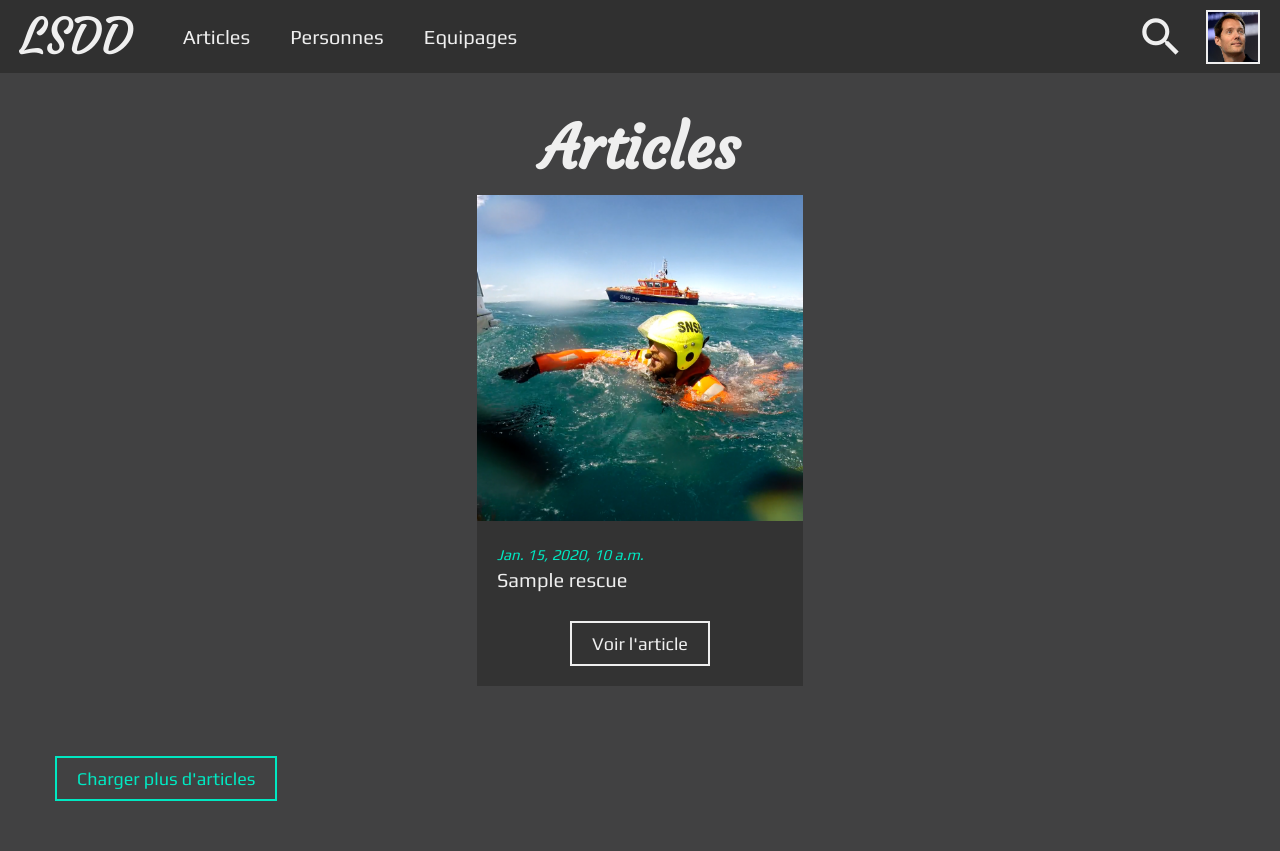
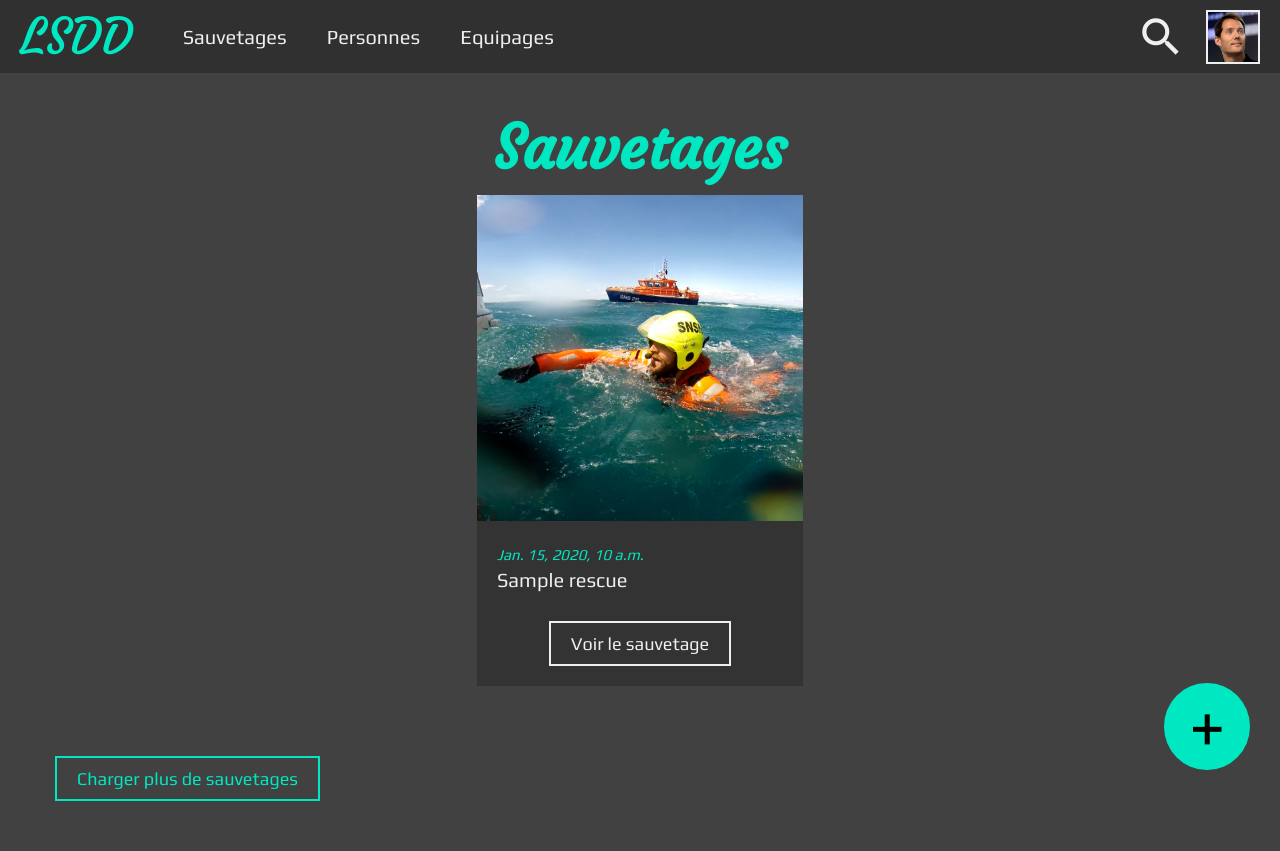
Before and after one commit to flifloo/nuitdelinfo-2021, a Django app: template templates/article/articles.html in a window 1280 px wide. Run offline with Django 3.2, Linux system fonts and the light colour scheme; the template is opened without the code that fills it: most values are stand-ins (such as "Sample title", 1, 10 or a date in 2020); some libraries are stand-ins or nearby versions.

Commit message:
adding stuff

```diff
--- a/static/css/style.css
+++ b/static/css/style.css
@@ -8,7 +8,6 @@ body {
 
 h1, h2 {
   font-family: "Courgette", cursive;
-  color: #efefef;
 }
 
 a {
@@ -19,10 +18,12 @@ h1 {
   font-size: 60px;
   text-align: center;
   margin: 10px 0;
+  color: #00E8C2;
 }
 
 h2 {
   font-size: 40px;
+  color: #efefef;
 }
 
 img {
@@ -73,7 +74,7 @@ input::-ms-input-placeholder {
   color: #efefef;
 }
 
-a, p, span, input, input::placeholder {
+a, p, span, input, input::placeholder, label {
   font-family: "Play", sans-serif;
   -webkit-transition-duration: 0.3s;
           transition-duration: 0.3s;
@@ -139,7 +140,7 @@ nav .logo {
   cursor: pointer;
   font-size: 50px;
   font-family: "Courgette", cursive;
-  color: #efefef;
+  color: #00E8C2;
   margin-right: 30px;
 }
 nav .left {
@@ -246,6 +247,21 @@ nav .right .search:hover {
 .flex-card .card .content a {
   margin: auto;
   margin-top: 30px;
+}
+
+.btn-add {
+  position: fixed;
+  bottom: 30px;
+  right: 30px;
+  font-size: 75px;
+  color: black;
+  cursor: pointer;
+  background: #00E8C2;
+  padding: 0 24px;
+  border-radius: 50%;
+}
+.btn-add:hover {
+  color: black !important;
 }
 
 #quicksearch {
@@ -562,4 +578,106 @@ nav .right .search:hover {
   border: 2px solid #00E8C2;
   font-size: 25px;
 }
+
+.article-detail .date {
+  margin: 0;
+  font-size: 20px;
+  text-align: center;
+  font-style: italic;
+  color: #efefef;
+}
+.article-detail .desc {
+  text-align: center;
+  margin-top: 20px;
+}
+.article-detail .pic-flex {
+  display: -webkit-box;
+  display: -ms-flexbox;
+  display: flex;
+  margin: 30px 0;
+  -webkit-box-pack: space-evenly;
+      -ms-flex-pack: space-evenly;
+          justify-content: space-evenly;
+  -webkit-box-align: center;
+      -ms-flex-align: center;
+          align-items: center;
+}
+.article-detail .pic-flex img {
+  width: 300px;
+}
+.article-detail .save {
+  display: -webkit-box;
+  display: -ms-flexbox;
+  display: flex;
+  -webkit-box-pack: space-evenly;
+      -ms-flex-pack: space-evenly;
+          justify-content: space-evenly;
+  -webkit-box-align: center;
+      -ms-flex-align: center;
+          align-items: center;
+  background: #303030;
+  padding: 30px;
+  padding-top: 0;
+}
+.article-detail .save div {
+  text-align: center;
+}
+.article-detail .save h2 {
+  color: #00E8C2;
+}
+
+.article-form label {
+  display: block;
+}
+.article-form select {
+  margin-bottom: 20px;
+}
+.article-form .django-quill-widget-container {
+  background: white;
+  margin: 25px 0;
+}
+.article-form .django-quill-widget-container span {
+  color: #444;
+}
+.article-form .django-quill-widget-container .ql-editor {
+  background: #414142;
+}
+.article-form .django-quill-widget-container .ql-container {
+  max-height: 40vh;
+}
+.article-form input {
+  background: transparent;
+  color: #efefef;
+  display: block;
+  font-size: 20px;
+  width: 100%;
+  border: 2px solid white;
+  margin-bottom: 30px;
+}
+.article-form input::-webkit-input-placeholder {
+  color: #d3d2d2;
+}
+.article-form input::-moz-placeholder {
+  color: #d3d2d2;
+}
+.article-form input:-ms-input-placeholder {
+  color: #d3d2d2;
+}
+.article-form input::-ms-input-placeholder {
+  color: #d3d2d2;
+}
+.article-form input::placeholder {
+  color: #d3d2d2;
+}
+.article-form input[type=submit] {
+  width: -webkit-fit-content;
+  width: fit-content;
+  width: -moz-fit-content;
+  padding: 10px 20px;
+  display: block;
+  margin: auto;
+  color: #00E8C2;
+  border: 2px solid #00E8C2;
+  font-size: 25px;
+}
 /*# sourceMappingURL=style.css.map */
--- a/static/scss/layouts/cards.scss
+++ b/static/scss/layouts/cards.scss
@@ -41,3 +41,18 @@
     }
   }
 }
+
+.btn-add{
+  position: fixed;
+  bottom: 30px;
+  right: 30px;
+  font-size: 75px;
+  color: black;
+  cursor: pointer;
+  background: $accent;
+  padding: 0 24px;
+  border-radius: 50%;
+  &:hover{
+    color: black !important;
+  }
+}
--- a/static/scss/layouts/global.scss
+++ b/static/scss/layouts/global.scss
@@ -6,7 +6,6 @@ body{
 
 h1, h2{
     @include font-courgette;
-    color: $light;
 }
 
 a{
@@ -17,10 +16,12 @@ h1{
     font-size: 60px;
     text-align: center;
     margin: 10px 0;
+    color: $accent;
 }
 
 h2{
     font-size: 40px;
+    color: $light;
 }
 
 img{
@@ -45,7 +46,7 @@ p{
     margin: 5px 0;
 }
 
-a, p, span, input, input::placeholder{
+a, p, span, input, input::placeholder, label{
     @include font-play;
     transition-duration: 0.3s;
     color: $light;
--- a/static/scss/layouts/nav.scss
+++ b/static/scss/layouts/nav.scss
@@ -14,7 +14,7 @@ nav{
     cursor: pointer;
     font-size: 50px;
     @include font-courgette;
-    color: $light;
+    color: $accent;
     margin-right: 30px;
   }
   .left{
--- a/static/scss/style.scss
+++ b/static/scss/style.scss
@@ -8,3 +8,4 @@
 @import "layouts/quicksearch.scss";
 @import "layouts/personnes.scss";
 @import "layouts/regilog.scss";
+@import "layouts/article-detail.scss";
--- a/templates/article/articles.html
+++ b/templates/article/articles.html
@@ -1,26 +1,29 @@
 {% extends 'base.html' %}
 {% load static %}
 {% block content %}
+    <a href="/a/submit" class="btn-add">+</a>
     <section>
-        <h1>Articles</h1>
+        <h1>Sauvetages</h1>
         <div class="flex-card">
             {% for rescue in rescues %}
             <div class="card">
                 <div class="inner">
                     <div class="img-container">
-                        <img src="{% static 'images/sauvetage.png' %}">
+                        <a href="/a/{{ rescue.pk }}/">
+                            <img src="{% static 'images/sauvetage.png' %}">
+                        </a>
                     </div>
                     <div class="content">
                         <p class="date">{{ rescue.date }}</p>
                         <p class="titre">{{ rescue.name }}</p>
-                        <a class="btn" href="/a/{{ rescue.pk }}/">Voir l'article</a>
+                        <a class="btn" href="/a/{{ rescue.pk }}/">Voir le sauvetage</a>
                     </div>
                 </div>
 
             </div>
             {% endfor %}
         </div>
-        <a class="btn btn--blue" href="">Charger plus d'articles</a>
+        <a class="btn btn--blue" href="">Charger plus de sauvetages</a>
     </section>
     {% include 'quicksearch.html' %}
 {% endblock %}
--- a/templates/base.html
+++ b/templates/base.html
@@ -3,16 +3,17 @@
 <head>
     <link rel="stylesheet" type="text/css" href="{% static 'css/style.css' %}">
     <link href="https://fonts.googleapis.com/icon?family=Material+Icons" rel="stylesheet">
+    <link rel = "stylesheet" href = "http://cdn.leafletjs.com/leaflet-0.7.3/leaflet.css" />
     <script src="{% static 'js/script.js' %}"></script>
 </head>
 
 <body>
     <nav>
         <div class="left">
-            <a href="" class="logo">LSDD</a>
+            <a href="/" class="logo">LSDD</a>
             <div class="submenu">
-                <a href="">Articles</a>
-                <a href="">Personnes</a>
+                <a href="/a/">Sauvetages</a>
+                <a href="/p/">Personnes</a>
                 <a href="">Equipages</a>
             </div>
         </div>
--- a/templates/quicksearch.html
+++ b/templates/quicksearch.html
@@ -30,7 +30,7 @@
                 </div>
             </div>
             <div class="search-col">
-                <p class="titre">Articles</p>
+                <p class="titre">Sauvetages</p>
                 <div class="search-card">
                     <img src="{% static 'images/sauvetage.png' %}">
                     <p class="name">Sauvetage risqué en côte d'Ivoire</p>
```
Also changed, not shown: static/scss/layouts/article-detail.scss (added, +80 -0 lines), templates/article/article.html (+37 -14 lines), templates/article/submit.html (+29 -5 lines), templates/index.html (+15 -1 lines), 1 other file.
